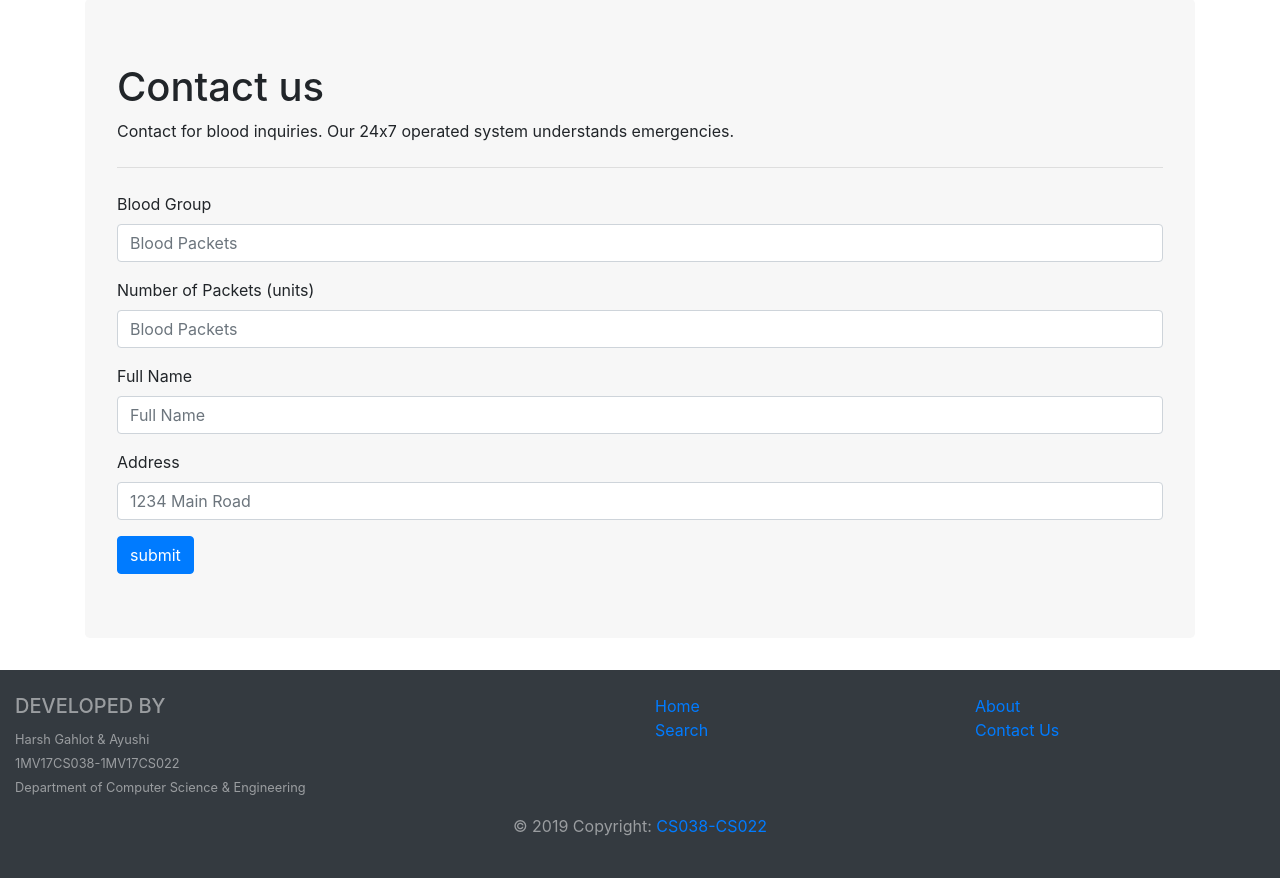
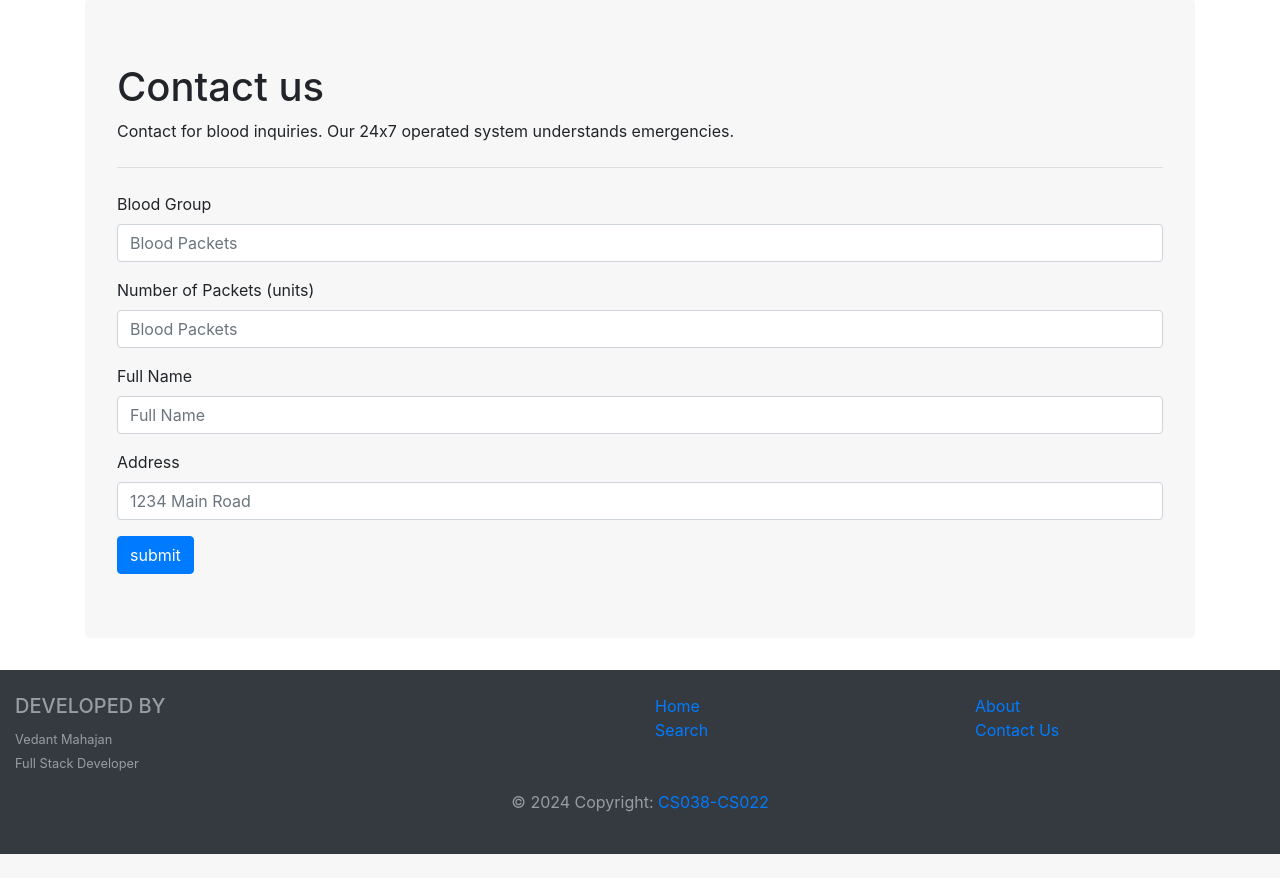
Before and after one commit to Vedant817/Blood-Bank-Management-System-DBMS, a Flask app: page /contact in a window 1280 px wide. Shown: the part 63-941 px from the top of the page. After the commit the page ends 917 px from the top, so only its background shows below. Run offline with Flask 3, Linux system fonts and the light colour scheme; some libraries are stand-ins or nearby versions.

Commit message:
UI Fixes

```diff
--- a/templates/layout.html
+++ b/templates/layout.html
@@ -25,11 +25,9 @@
       <div class="col-md-6 mt-md-0 mt-3">
         <!-- Content -->
         <h5 class="text-uppercase">Developed by</h5>
-        <small>Harsh Gahlot & Ayushi</small>
+        <small>Vedant Mahajan</small>
         <br>
-        <small>1MV17CS038-1MV17CS022</small>
-        <br>
-        <small>Department of Computer Science & Engineering</small>
+        <small>Full Stack Developer</small>
       </div>
       <!-- Grid column -->
       <hr class="clearfix w-100 d-md-none pb-3">
@@ -63,17 +61,11 @@
   </div>
   <!-- Footer Links -->
   <!-- Copyright -->
-  <div class="footer-copyright text-center py-3">© 2019 Copyright:
+  <div class="footer-copyright text-center py-3">© 2024 Copyright:
     <a href="#"> CS038-CS022</a>
   </div>
   <!-- Copyright -->
 
 </footer>
-<!-- Footer -->
-  <!-- <footer id="sticky-footer" class="py-4 bg-dark text-white-50" style="background-color:#932007">
-    <div class="container text-center">
-      <small>Copyright &copy; Harsh Gahlot(1MV17CS038) & Ayushi(1MV17CS022)</small>
-    </div>
-  </footer> -->
   </body>
 </html>
```
